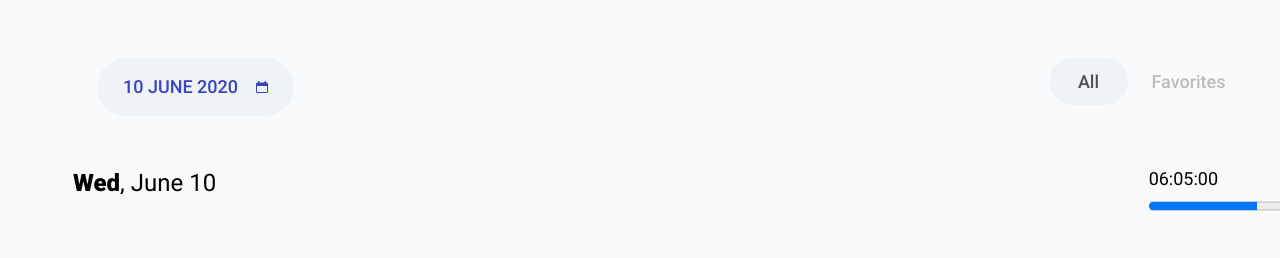
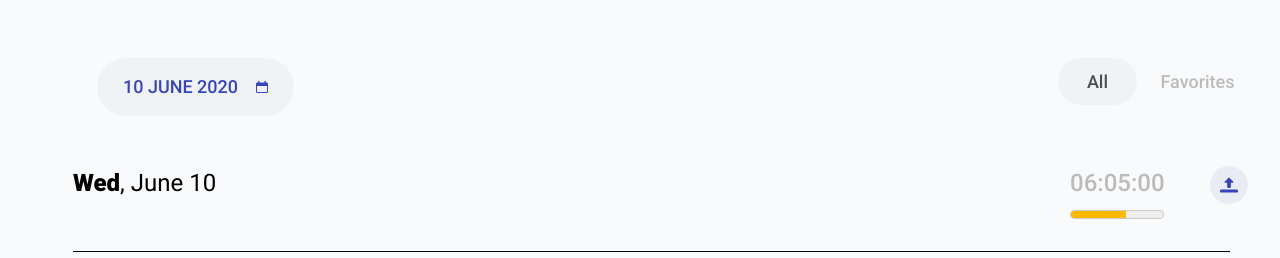
Before and after one commit to Nikita-Kuzminov/timetracker_layout, a plain HTML site: page index.html in a window 1280 px wide. Shown: the part 90-348 px from the top of the page. Drawn offline with Linux system fonts and the light colour scheme.

Commit message:
Separate a lafge compartment into small parts

```diff
--- a/css/style.css
+++ b/css/style.css
@@ -167,8 +167,7 @@ main {
     border-right-style: solid;
     /*border-right-color: #E9ECF2;*/
     border-right-color: black;
-
-    border-right-width: 10px;
+    border-right-width: 1px;
 }
 
 .main__time-track {
@@ -179,7 +178,7 @@ main {
     border-bottom-style: solid;
     /*border-bottom-color: #E9ECF2;*/
     border-bottom-color: black;
-    border-bottom-width: 10px;
+    border-bottom-width: 1px;
 }
 
 .main__google {
@@ -250,6 +249,7 @@ main {
     font-weight: normal;
     font-size: 24px;
     line-height: 144.2%;
+    height: 66px;
 }
 
 .main__day-current-wrapper__strong {
@@ -264,9 +264,62 @@ main {
     display: flex;
     flex-wrap: wrap;
     justify-content: space-between;
+    height: 344px;
+    width: 1157px;
 }
 
 .main__day-progress-and-upload {
     display: flex;
     flex-wrap: wrap;
+    height: 66px;
 }
+
+.main__day-progress-time {
+    font-family: Roboto;
+    font-style: normal;
+    font-weight: 500;
+    font-size: 24px;
+    line-height: 35px;
+    text-align: center;
+    margin-right: 47px;
+    color: #BBBBBB;
+}
+
+meter {
+    width: 94px;
+}
+
+.main__day-upload-ico {
+    height: 38px;
+    width: 38px;
+    margin-right: 119px;
+}
+
+.main__day-task-info {
+    height: 86px;
+    width: 1310px;
+}
+
+.main__day-upload {
+    width: 20px;
+}
+
+.main__day-progress {
+    height: 66px;
+}
+
+.main__day-weekday-time-upload {
+    display: flex;
+    flex-wrap: wrap;
+    justify-content: space-between;
+    width: 1157px;
+    height: 86px;
+    border-bottom-width: 1px;
+    /*border-bottom-color: #E9ECF2;*/
+    border-bottom-color: #000;
+    border-bottom-style: solid;
+}
+
+.main__day-progress {
+    width: 140px;
+}
--- a/index.html
+++ b/index.html
@@ -17,16 +17,16 @@
             <nav class="header__nav">
                 <ul class="header__list">
                     <li class="header__item">
-                        <a href="./index.html" class="header__link" onclick="setActiveLink(this.classList)">Home</a>
+                        <a href="#!" class="header__link" onclick="setActiveLink(this.classList)">Home</a>
                     </li>
                     <li class="header__item">
                         <a href="./index2.html" class="header__link" onclick="setActiveLink(this.classList.)">Issues</a>
                     </li>
                     <li class="header__item">
-                        <a href="./index.html" class="header__link" onclick="setActiveLink(this.classList)">Filter</a>
+                        <a href="#!" class="header__link" onclick="setActiveLink(this.classList)">Filter</a>
                     </li>
                     <li class="header__item">
-                        <a href="./index.html" class="header__link" onclick="setActiveLink(this.classList)">Projects</a>
+                        <a href="#!" class="header__link" onclick="setActiveLink(this.classList)">Projects</a>
                     </li>
                 </ul>
             </nav>
@@ -81,6 +81,8 @@
             </div>
 
             <div class="main__day-current-wrapper">
+
+                <div class="main__day-weekday-time-upload">
                 <span class="main__day-day-of-week">
                     <strong class="main__day-current-wrapper__strong">Wed</strong>, June 10
                 </span>
@@ -88,16 +90,19 @@
                         <div class="main__day-progress">
                             <div class="main__day-progress-time">06:05:00</div>
                             <div class="main__day-progress-bar">
-                            <progress value="60" max="100">  </progress>
+                                <meter value="60" max="100" low="59" high="61"></meter>
                             </div>
                         </div>
                         <div class="main__day-upload">
-                        456
+                            <img src="./img/svg/download.svg" alt="Download" class="main__day-upload-ico">
                         </div>
                     </div>
                 </div>
 
+                <div class="main__day-task-info">
 
+                </div>
+            </div>
         </div>
 
 
```
Also changed, not shown: img/svg/download.svg (added). Lines whose indentation alone changed are shown as unchanged.
